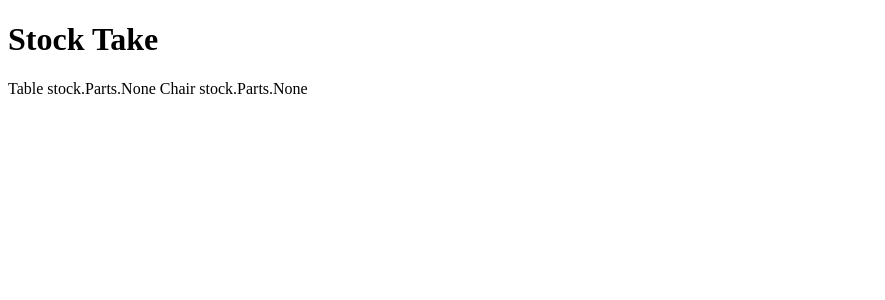
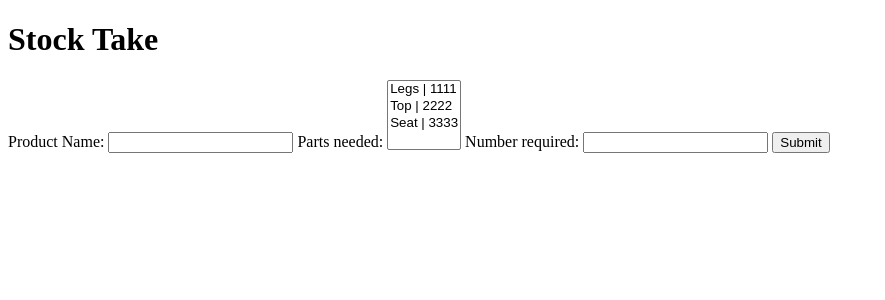
Before and after one commit to Ryan-B1yth/CLONE_stock_take_app, a Django app: page / in a window 1280 px wide. Shown: the top 300 px of the page, without its empty margins (0-885 px from the left). Run offline with Django 3.2, Linux system fonts and the light colour scheme; data comes from the database, SQL or seed files in the repository.

Commit message:
Get a form containing multiple model fields on the page - doesn't submit data yet

```diff
--- /dev/null
+++ b/stock_take/stock/forms.py
@@ -0,0 +1,26 @@
+from django import forms
+from .models import Product, Parts
+
+
+class ProductForm(forms.ModelForm):
+    """
+        Add a product form
+    """
+    class Meta:
+        """
+            Add product form meta data
+        """
+        model = Product
+        fields = ['name']
+
+
+class PartsForm(forms.ModelForm):
+    """
+    Add parts to product
+    """
+    class Meta:
+        """
+        Meta data
+        """
+        model = Parts
+        fields = ['item', 'number_required']
--- a/stock_take/stock/models.py
+++ b/stock_take/stock/models.py
@@ -17,7 +17,7 @@ class Parts(models.Model):
     """
     Parts model
     """
-    item = models.ForeignKey(Stock, on_delete=models.CASCADE)
+    item = models.ManyToManyField(Stock)
     number_required = models.IntegerField()
 
     def __str__(self):
@@ -29,7 +29,7 @@ class Product(models.Model):
     Product model
     """
     name = models.CharField(max_length=100)
-    parts = models.ManyToManyField(Parts)
+    parts = models.ForeignKey(Parts, on_delete=models.CASCADE)
 
     def __str__(self):
         return f'{self.name}'
--- a/stock_take/stock/templates/index.html
+++ b/stock_take/stock/templates/index.html
@@ -8,9 +8,18 @@
 </head>
 <body>
     <h1>Stock Take</h1>
-    {% for product in object_list %}
-    {{ product.name }}
-    {{ product.parts }}
-    {% endfor %}
+
+    <form action="." method="POST">
+        {% csrf_token %}
+        <label for="product_name">Product Name: </label>
+        {{ product_form.name }}
+
+        <label for="parts_needed">Parts needed: </label>
+        {{ parts_form.item }}
+
+        <label for="Number of each part required">Number required: </label>
+        {{ parts_form.number_required }}
+        <input type="submit" value="Submit">
+    </form>
 </body>
 </html>
--- a/stock_take/stock/urls.py
+++ b/stock_take/stock/urls.py
@@ -1,7 +1,7 @@
 from django.contrib import admin
 from django.urls import path
-from .views import index
+from .views import create_new_product
 
 urlpatterns = [
-    path('', index.as_view(), name='index'),
+    path('', create_new_product, name='index'),
 ]
--- a/stock_take/stock/views.py
+++ b/stock_take/stock/views.py
@@ -1,11 +1,23 @@
 from django.shortcuts import render
 from django.views.generic import ListView
 from .models import Product, Parts, Stock
+from .forms import ProductForm, PartsForm
 
 
-class index(ListView):
+def create_new_product(request):
     """
-    Home page
+    Add a product
     """
-    model = Product
-    template_name = 'index.html'
+    if request.method == 'POST':
+        product_form = ProductForm(request.POST)
+        parts_form = PartsForm(request.POST)
+        if product_form.is_valid() and parts_form.is_valid():
+            product_form.save(commit=False)
+            parts_form.save(commit=False)
+    product_form = ProductForm()
+    parts_form = PartsForm()
+    context = {
+        'product_form': product_form,
+        'parts_form': parts_form,
+    }
+    return render(request, 'index.html', context)
```
Also changed, not shown: README.md, stock_take/db.sqlite3, stock_take/stock/migrations/0002_auto_20220317_1601.py (added).
